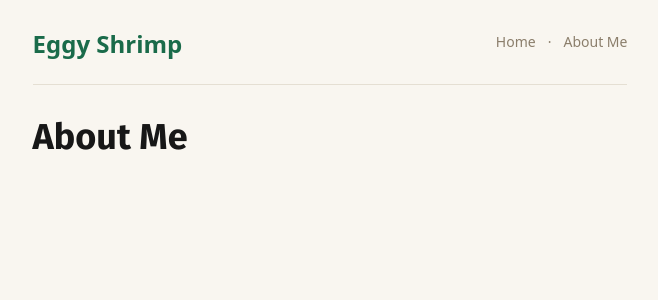
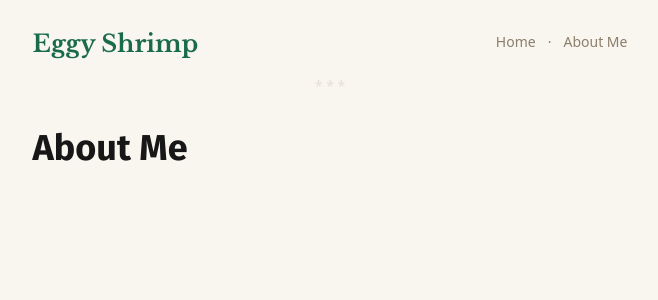
Before and after one commit to eggyShrimp/blog, a Next.js app: page /about-me in a window 1280 px wide. Shown: the top 300 px of the page, without its empty margins (310-968 px from the left). Built offline with nearby package versions, Linux system fonts and the light colour scheme.

Commit message:
feat: Libre Baskerville masthead, dinkus separator
- Masthead author name: Libre Baskerville 700 (serif)
- border-b + hr -> * * * dinkus (Courier Prime, centered)
- fontFamily.serif: Libre Baskerville + Songti SC fallback

```diff
--- a/app/layout.tsx
+++ b/app/layout.tsx
@@ -5,6 +5,7 @@ import {
   Courier_Prime,
   Fira_Sans,
   JetBrains_Mono,
+  Libre_Baskerville,
 } from "next/font/google";
 
 const courier = Courier_Prime({
@@ -28,7 +29,14 @@ const jetbrains_mono = JetBrains_Mono({
   variable: "--font-jetbrains",
 });
 
-const fontVariables = [courier.variable, fira.variable, jetbrains_mono.variable].join(" ");
+const libre = Libre_Baskerville({
+  weight: ["700"],
+  subsets: ["latin"],
+  variable: "--font-libre",
+  display: "swap",
+});
+
+const fontVariables = [courier.variable, fira.variable, jetbrains_mono.variable, libre.variable].join(" ");
 
 export const metadata = {
   title: "EggyShrimp's Writings",
@@ -47,11 +55,12 @@ export default function RootLayout({ children }) {
         <a href="#main" className="sr-only focus:not-sr-only focus:absolute focus:top-4 focus:left-4 focus:z-50 focus:bg-[var(--color-paper)] focus:px-4 focus:py-2 focus:text-[var(--color-accent)] focus:shadow focus:outline-dashed">
           Skip to content
         </a>
-        <header className='mx-auto max-w-[65ch] flex justify-between items-end py-6 border-b mb-8 px-0' style={{ borderColor: 'var(--color-line)' }}>
+        <header className='mx-auto max-w-[65ch] py-6 mb-4 px-0'>
+          <div className='flex justify-between items-end'>
             <Link
               href="/"
-            className="font-courier text-2xl font-bold no-underline"
-            style={{ color: 'var(--color-accent)' }}
+              className="text-2xl font-bold no-underline"
+              style={{ color: 'var(--color-accent)', fontFamily: 'var(--font-libre), "Songti SC", serif' }}
             >
               Eggy Shrimp
             </Link>
@@ -72,6 +81,10 @@ export default function RootLayout({ children }) {
                 About Me
               </Link>
             </nav>
+          </div>
+          <p className="text-center font-courier text-sm mt-4 -mb-2" style={{ color: 'var(--color-line)' }}>
+            * * *
+          </p>
         </header>
         <div id="main" className='prose prose-neutral prose-base break-words mx-auto'>
           {children}
--- a/tailwind.config.js
+++ b/tailwind.config.js
@@ -12,6 +12,12 @@ module.exports = {
   theme: {
     extend: {
       fontFamily: {
+        serif: [
+          "var(--font-libre)",
+          "Songti SC",
+          "SimSun",
+          "serif",
+        ],
         courier: [
           "var(--font-courier)",
           "Songti SC",
```
Lines whose indentation alone changed are shown as unchanged.
